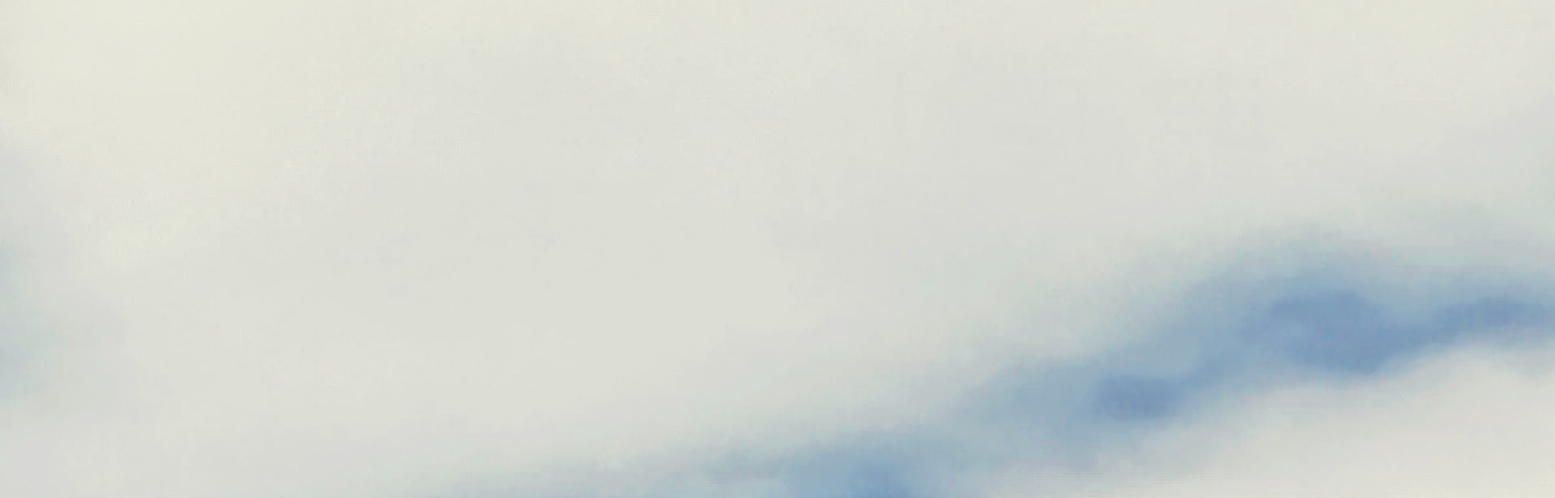
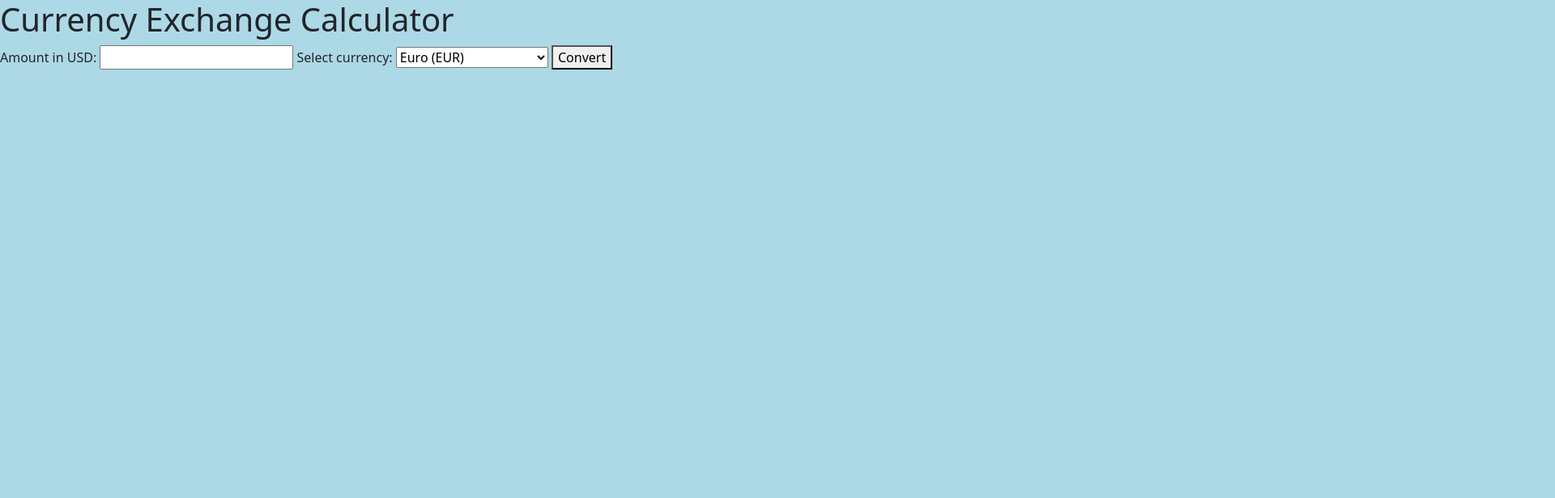
Before and after one commit to Estelope/Currency-Exchange-Rate, a website built with webpack: page src/index.html in a window 1280 px wide. Shown: the top 616 px of the page at 81% size, 1920 px wide, since content can reach past the window. Built offline with nearby package versions, Linux system fonts and the light colour scheme.

Commit message:
update package.json, add base html, remove test img

```diff
--- a/src/index.html
+++ b/src/index.html
@@ -1,10 +1,34 @@
 <!DOCTYPE html>
-<html>
+<html lang="en">
+
 <head>
-  <title>Untitled</title>
+  <meta charset="UTF-8">
+  <meta name="viewport" content="width=device-width, initial-scale=1.0">
+  <title>Currency Exchange Rate</title>
 </head>
+
 <body>
-  <div><img src="./assets/images/mailchimp-Cy5dya5MAlI-unsplash.jpg"alt="monke"></div>
+  <h1>Currency Exchange Calculator</h1>
+  <form id="exchange-form">
+    <label for="amount"> Amount in USD: </label>
+    <input type="number" id="amount" required>
 
+    <label for="currency">Select currency:</label>
+    <select id="currency" required>
+      <option value="EUR">Euro (EUR)</option>
+      <option value="KRW">Korean Won (KRW)</option>
+      <option value="GBP">British Pound (GBP)</option>
+      <option value="CAD">Canadian Dollar (CAD)</option>
+      <option value="EGP">Egyptian Pound (EGP)</option>
+    </select>
+
+    <button type="submit">Convert</button>
+  </form>
+
+  <div id="result"></div>
+
+
+  </form>
 </body>
+
 </html>
```
Also changed, not shown: package.json (+5 -5 lines), src/assets/images/mailchimp-Cy5dya5MAlI-unsplash.jpg (deleted), 1 other file.
